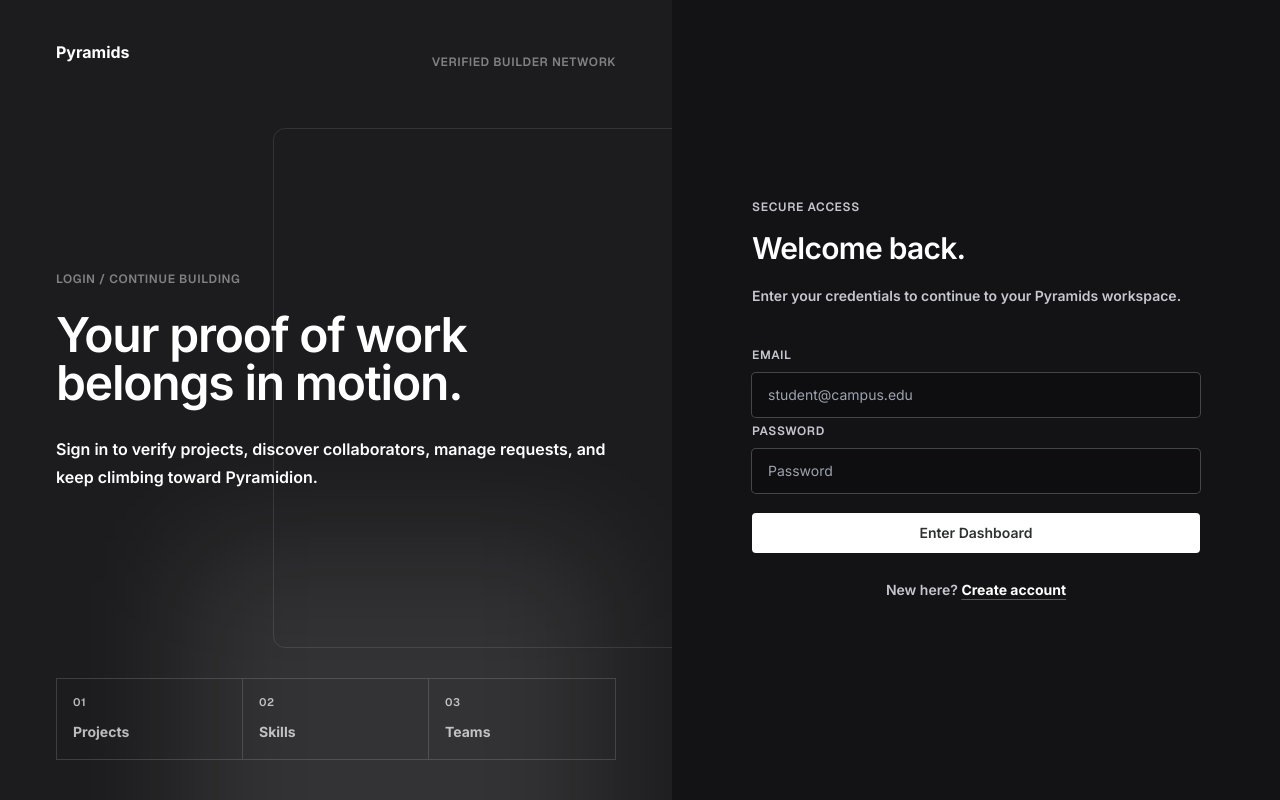
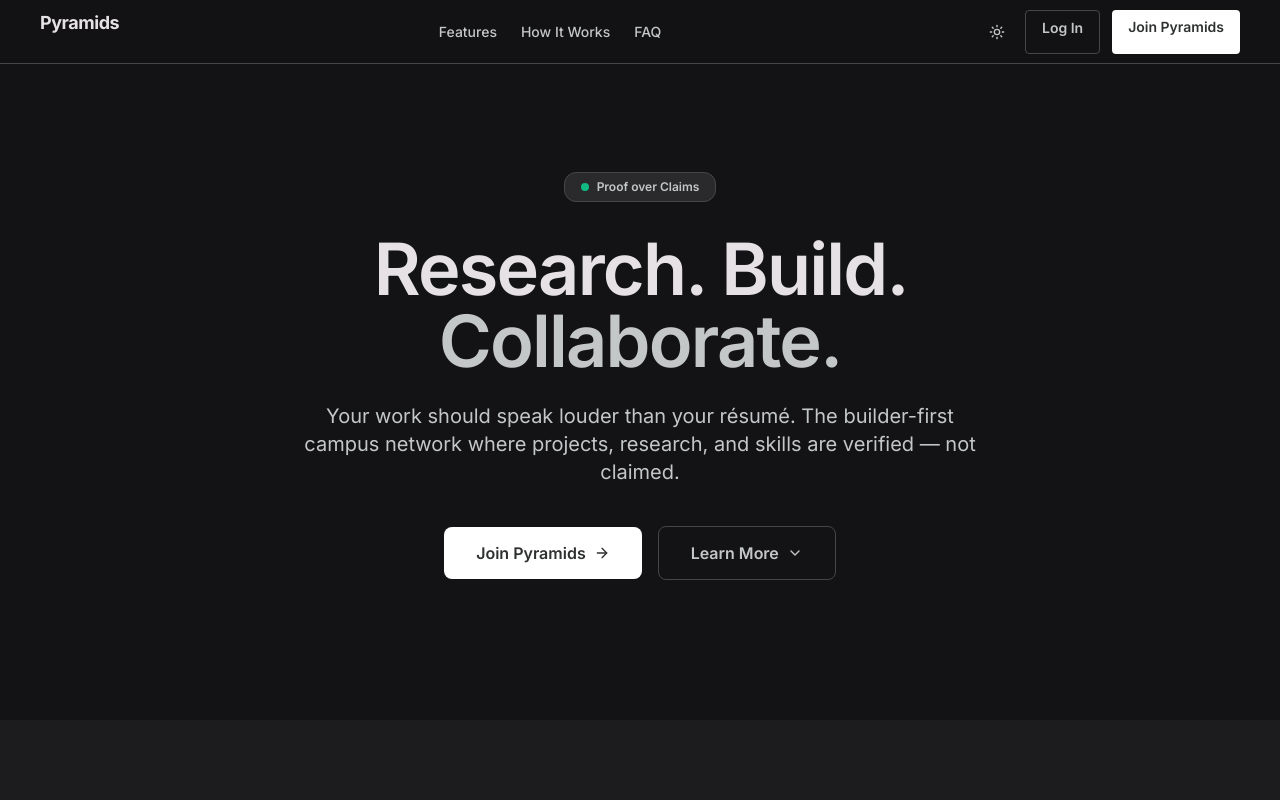
Before and after one commit to afx786/pyramids, a React (Vite) app in the folder frontend/: page / in a window 1280 px wide. Before the commit this address led to /#/login. Shown: the top 800 px of the page. Built offline with nearby package versions, Linux system fonts and the light colour scheme; no server answers.

Commit message:
Fix landing page: route conflict with ProtectedRoute index

```diff
--- a/frontend/src/App.jsx
+++ b/frontend/src/App.jsx
@@ -6,6 +6,7 @@ import Landing from './pages/landing/Landing.jsx';
 import Login from './pages/auth/Login.jsx';
 import Signup from './pages/auth/Signup.jsx';
 import ProtectedRoute from './routes/ProtectedRoute.jsx';
+import { authService } from './services/authService.js';
 
 const Bookmarks = lazy(() => import('./pages/bookmarks/Bookmarks.jsx'));
 const NotFound = lazy(() => import('./pages/errors/NotFound.jsx'));
@@ -66,16 +67,22 @@ function PageLoading() {
   );
 }
 
+function RootHandler() {
+  if (authService.isAuthenticated()) {
+    return <Navigate to="/dashboard" replace />;
+  }
+  return <Landing />;
+}
+
 function App() {
   return (
     <ErrorBoundary>
       <Routes>
         <Route path="login" element={<Login />} />
         <Route path="signup" element={<Signup />} />
-        <Route path="/" element={<Landing />} />
+        <Route path="/" element={<RootHandler />} />
         <Route element={<ProtectedRoute />}>
           <Route element={<MainLayout />}>
-            <Route index element={<Navigate to="/dashboard" replace />} />
             <Route path="dashboard" element={<Suspense fallback={<PageLoading />}><Dashboard /></Suspense>} />
             <Route path="domains" element={<Suspense fallback={<PageLoading />}><Domains /></Suspense>} />
             <Route path="teams" element={<Suspense fallback={<PageLoading />}><Teams /></Suspense>} />
```
